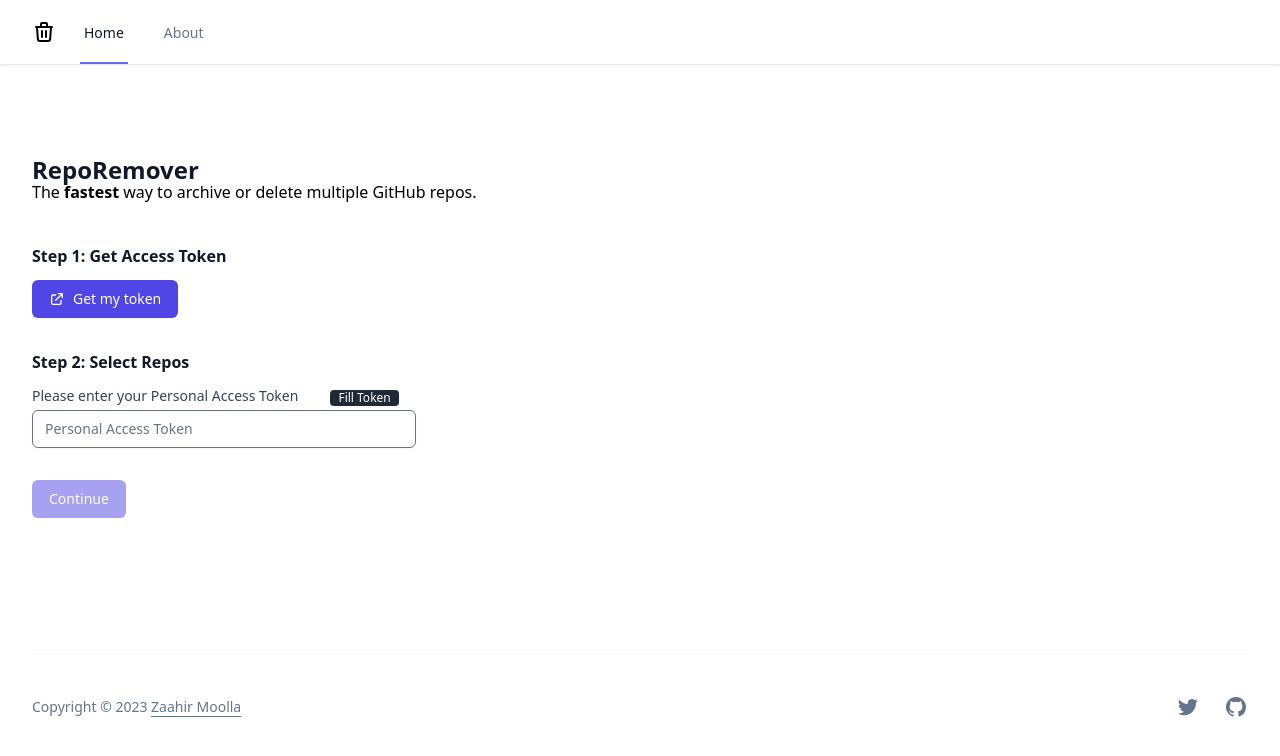
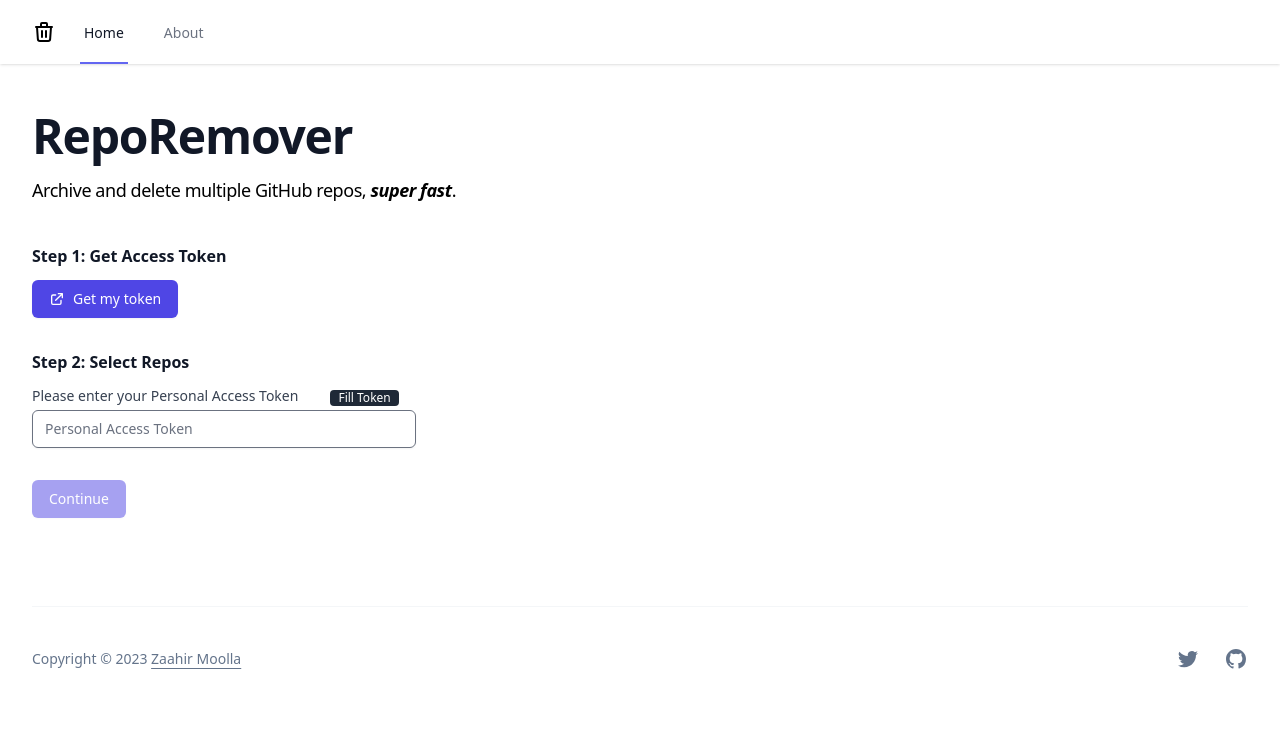
Before and after one commit to moollaza/repo-remover-svelte, a SvelteKit app: page / in a window 1280 px wide. Shown: the top 756 px of the page. Built offline with nearby package versions, Linux system fonts and the light colour scheme; no server answers.

Commit message:
Update page title/subtitle

```diff
--- a/src/routes/+page.svelte
+++ b/src/routes/+page.svelte
@@ -6,10 +6,12 @@
 	<title>RepoRemover - The fastest way to archive or delete multiple GitHub repos.</title>
 </svelte:head>
 
-<section class="py-12">
+<section>
 	<header>
-		<h1 class="text-2xl leading-5 font-semibold text-gray-900">RepoRemover</h1>
-		<p>The <b>fastest</b> way to archive or delete multiple GitHub repos.</p>
+		<h1 class="text-5xl tracking-tight font-semibold text-gray-900">RepoRemover</h1>
+		<p class="mt-4 text-lg tracking-tight">
+			Archive and delete multiple GitHub repos, <i class="font-semibold">super fast</i>.
+		</p>
 	</header>
 
 	<section class="py-6">
```
